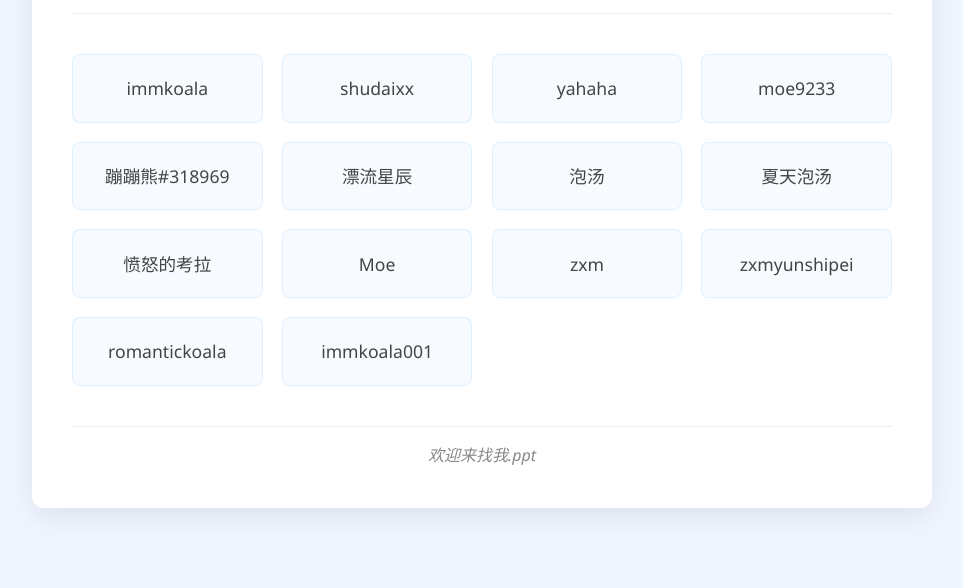
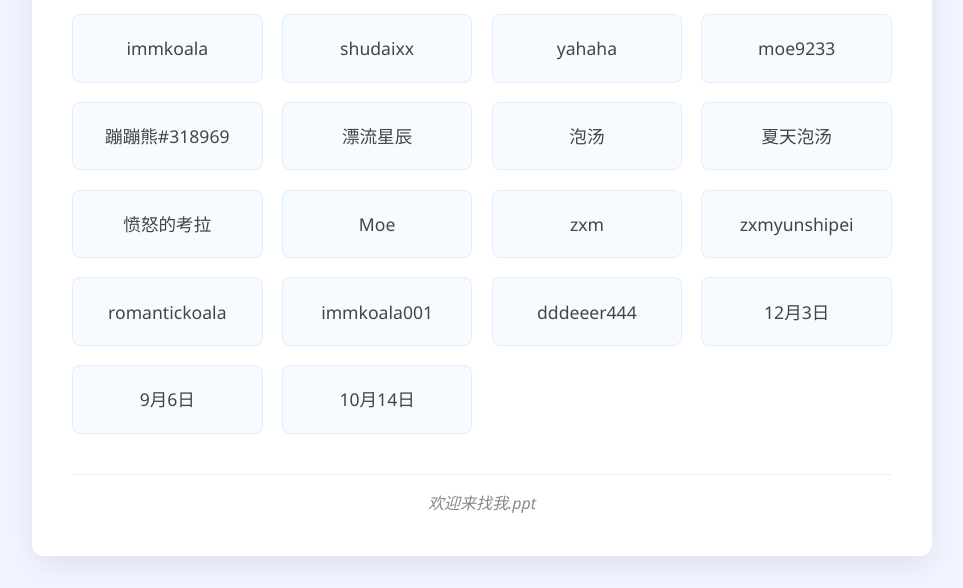
Before and after one commit to Sonz/immkoala, a website: page index.html in a window 1280 px wide. Shown: the part 220-808 px from the top of the page, without its empty margins (158-1121 px from the left). Drawn offline with Linux system fonts and the light colour scheme.

Commit message:
feat: imkl

```diff
--- a/index.html
+++ b/index.html
@@ -246,6 +246,26 @@
         <div class="tooltip">b站</div>
         <p class="info-text">immkoala001</p>
       </div>
+
+      <div class="info-item">
+        <div class="tooltip">微博</div>
+        <p class="info-text">dddeeer444</p>
+      </div>
+
+      <div class="info-item">
+        <div class="tooltip">生日</div>
+        <p class="info-text">12月3日</p>
+      </div>
+
+      <div class="info-item">
+        <div class="tooltip">领证</div>
+        <p class="info-text">9月6日</p>
+      </div>
+
+      <div class="info-item">
+        <div class="tooltip">封号纪念日</div>
+        <p class="info-text">10月14日</p>
+      </div>
     </div>
 
     <div class="footer">
```
